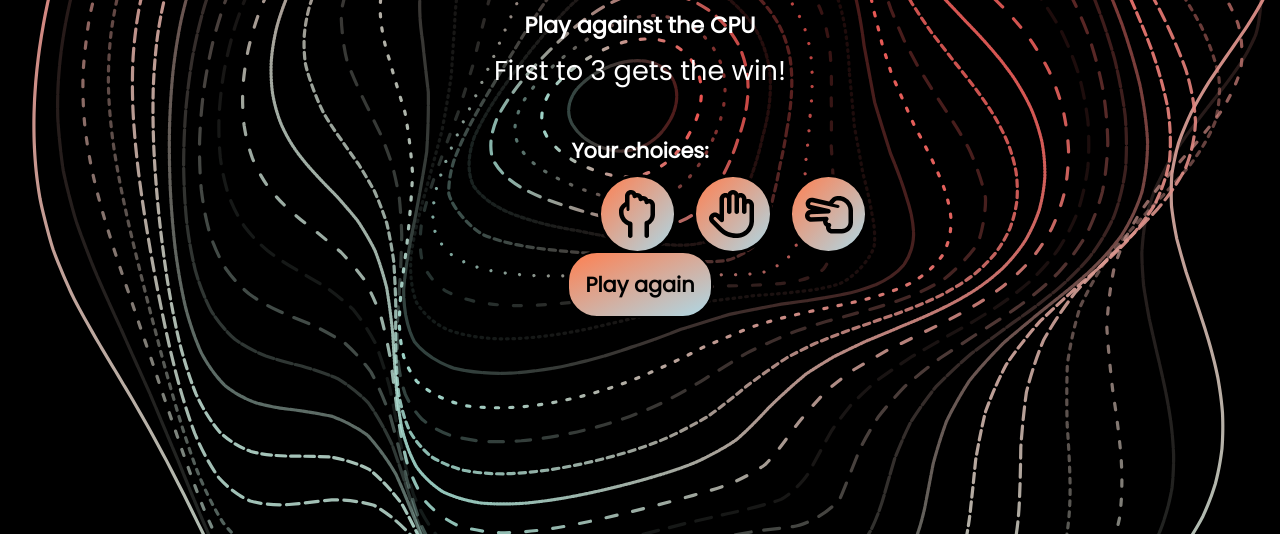
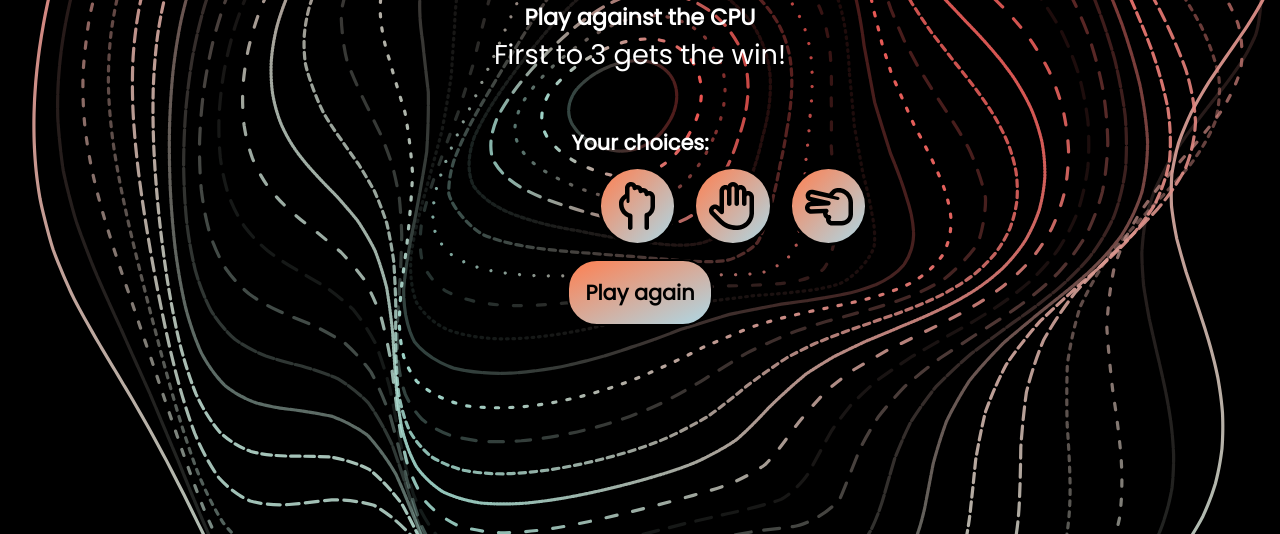
Before and after one commit to aliciakarlsson/rockpaperscissors, a plain HTML site: page index.html in a window 1280 px wide. Shown: the part 266-800 px from the top of the page. Drawn offline with Linux system fonts and the light colour scheme.

```diff
--- a/main.css
+++ b/main.css
@@ -24,6 +24,7 @@
     flex-flow: column nowrap;
     align-items: center;
     justify-content: center;
+    margin: 1rem;
 }
 
 h1{
@@ -41,7 +42,7 @@
 
 .info{
     font-size: 1.7rem;
-    margin: 0.5rem;
+
 }
 
 .choice img{
@@ -128,6 +129,7 @@
     width: 3rem;
     background-color: pink;
     border-radius: 50%;
+    margin: .5rem;
 }
 
 .cpupick img{
```
